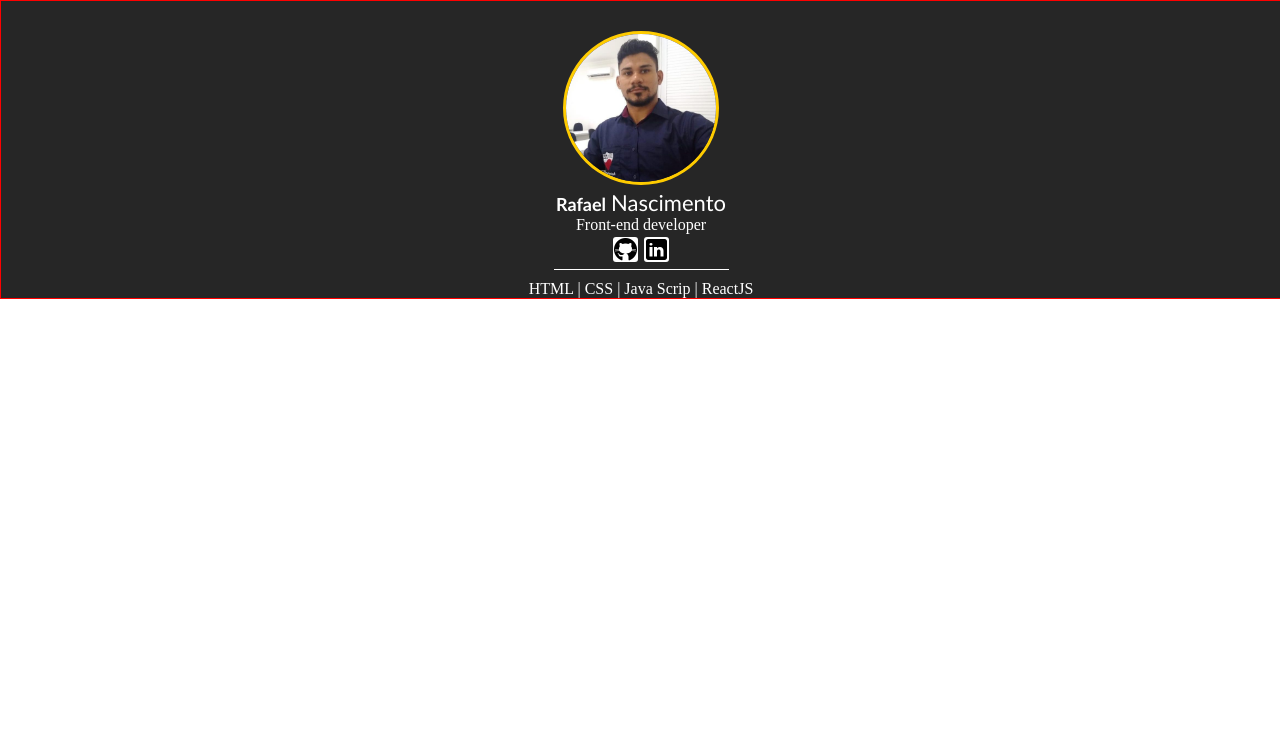
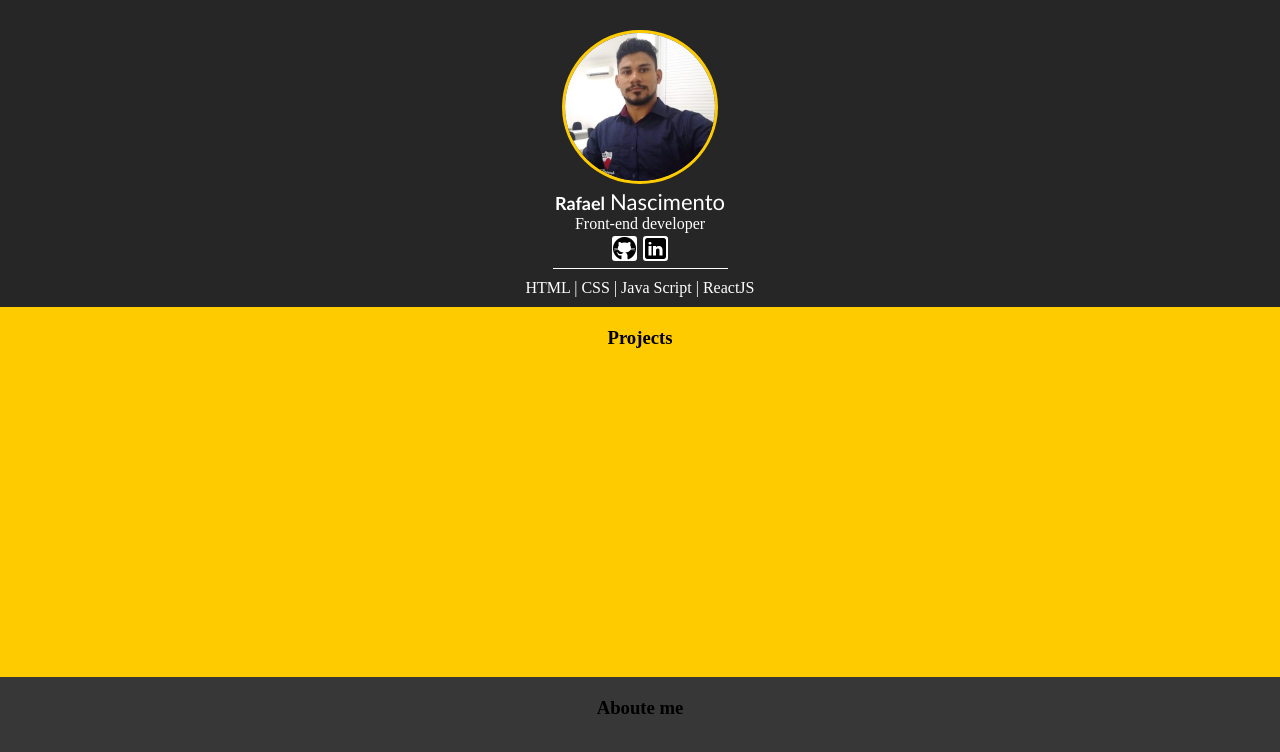
Before and after one commit to rafelradan/myportfolio, a React (Create React App) app: page / in a window 1280 px wide. Shown: the top 752 px of the page. Built offline with nearby package versions, Linux system fonts and the light colour scheme.

Commit message:
Add the session projects and aboute me

```diff
--- a/src/App.js
+++ b/src/App.js
@@ -39,12 +39,16 @@ function App() {
           </div>
           <div className="faixa"></div>
           <div className="tecnologias">
-            <span> HTML | CSS | Java Scrip | ReactJS</span>
+            <span> HTML | CSS | Java Script | ReactJS</span>
           </div>
         </div>
 
-        <div className="right-side">
-          <div className="background"></div>
+        <div className="projetos">
+          <h3>Projects</h3>
+        </div>
+
+        <div className="sobre">
+          <h3>Aboute me </h3>
         </div>
       </div>
     </div>
--- a/src/StyleApp.scss
+++ b/src/StyleApp.scss
@@ -5,7 +5,6 @@
 
 .left-side {
   width: 100%;
-  border: solid 1px red;
   background-color: #262626;
 
   display: flex;
@@ -60,4 +59,27 @@
 
 .tecnologias {
   color: #fff;
+  margin-bottom: 10px;
 }
+
+.projetos {
+  width: 100%;
+  height: 350px;
+
+  padding-top: 20px;
+
+  text-align: center;
+
+  background-color: #fecb00;
+}
+
+.sobre {
+  width: 100%;
+  height: 350px;
+
+  padding-top: 20px;
+
+  text-align: center;
+
+  background-color: #373737;
+}
```
